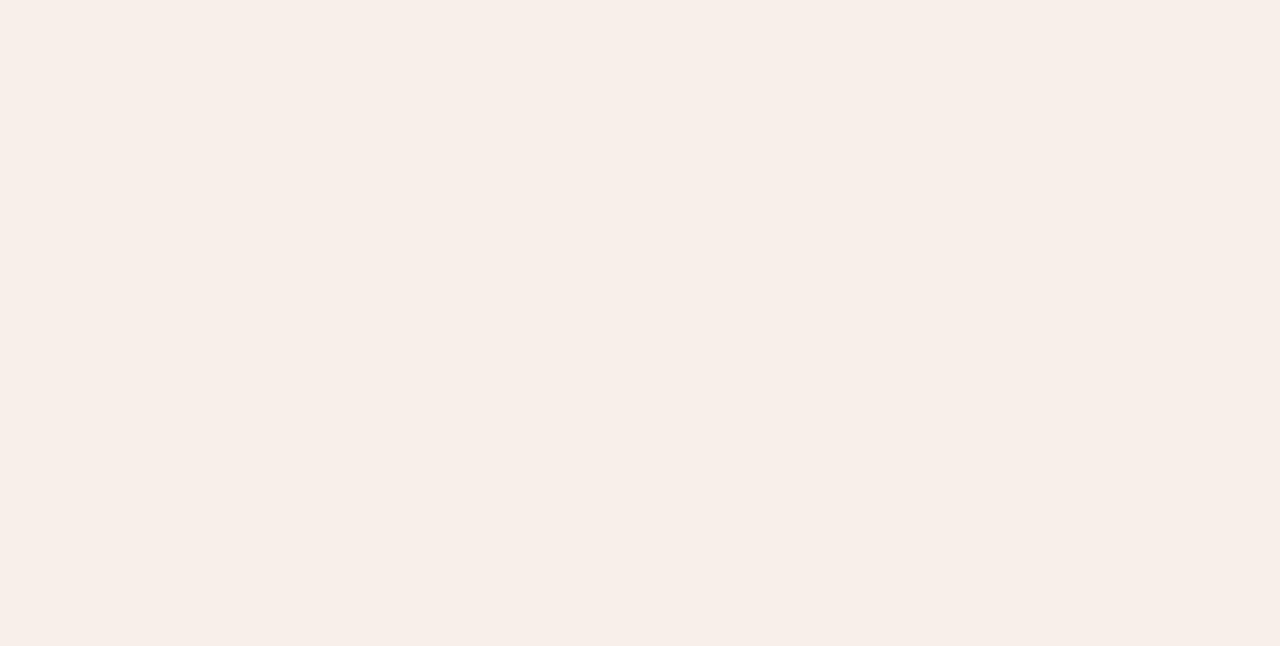
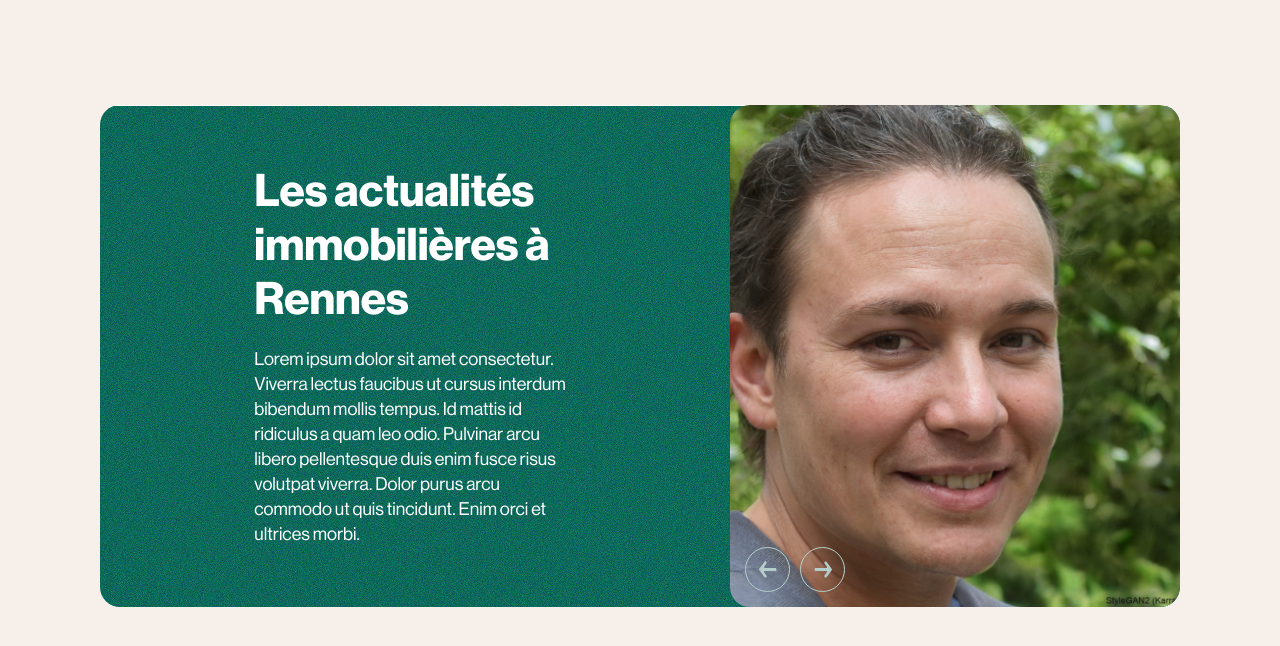
Before and after one commit to ETGLLND/keynavo-inte, a website with bundled scripts: page index.html in a window 1280 px wide. Built offline with nearby package versions, Linux system fonts and the light colour scheme.

Commit message:
Create 2 columns

```diff
--- a/index.html
+++ b/index.html
@@ -56,5 +56,32 @@
       </div>
     </nav>
     -->
+    <div class="two-columns">
+      <div class="container">
+        <div class="content-container">
+          <div class="text-content">
+            <h2 class="h2 white">Les actualités immobilières à Rennes</h2>
+            <p class="p white text">
+              Lorem ipsum dolor sit amet consectetur. Viverra lectus faucibus ut
+              cursus interdum bibendum mollis tempus. Id mattis id ridiculus a
+              quam leo odio. Pulvinar arcu libero pellentesque duis enim fusce
+              risus volutpat viverra. Dolor purus arcu commodo ut quis
+              tincidunt. Enim orci et ultrices morbi.
+            </p>
+          </div>
+          <div class="slider">
+            <div class="slide">
+              <figure class="illustration">
+                <img src="./assets/img/portrait.jpg" alt="" />
+              </figure>
+            </div>
+            <div class="controls buttons">
+              <div class="left"></div>
+              <div class="right"></div>
+            </div>
+          </div>
+        </div>
+      </div>
+    </div>
   </body>
 </html>
--- /dev/null
+++ b/styles/modules/_2-columns.scss
@@ -0,0 +1,56 @@
+.two-columns {
+  margin: 10.5rem 0;
+  .content-container {
+    background: url(../../assets/img/background.jpg);
+    border-radius: 2rem;
+    overflow: hidden;
+    @media screen and (min-width: $medium) {
+      display: flex;
+    }
+    .text-content {
+      padding: 4.5rem 2rem;
+      @media screen and (min-width: $medium) {
+        width: calc(100% / 12 * 7);
+        flex-shrink: 0;
+        padding: 6rem calc(100% / 7);
+      }
+    }
+    .text {
+      margin: 0;
+    }
+    .slider {
+      position: relative;
+      .slide {
+        @media screen and (min-width: $medium) {
+          height: 100%;
+        }
+      }
+      .illustration {
+        width: 100%;
+        aspect-ratio: 375/236;
+        border-radius: 2rem;
+        overflow: hidden;
+        margin: 0;
+        position: relative;
+        top: 3px;
+        @media screen and (min-width: $medium) {
+          top: 0;
+          aspect-ratio: unset;
+          height: 100%;
+        }
+        img {
+          width: 100%;
+          height: 100%;
+          object-fit: cover;
+        }
+      }
+      .buttons {
+        position: absolute;
+        bottom: 15px;
+        left: 15px;
+        z-index: 3;
+        margin: 0;
+      }
+    }
+  }
+}
--- a/styles/pages/_homepage.scss
+++ b/styles/pages/_homepage.scss
@@ -9,3 +9,4 @@
 @import "../modules/packs";
 @import "../modules/calculator-v1";
 @import "../modules/calculator-v2";
+@import "../modules/2-columns";
```
Also changed, not shown: pages/2-columns.html (added, +27 -0 lines), styles/style.css, 1 other file.
